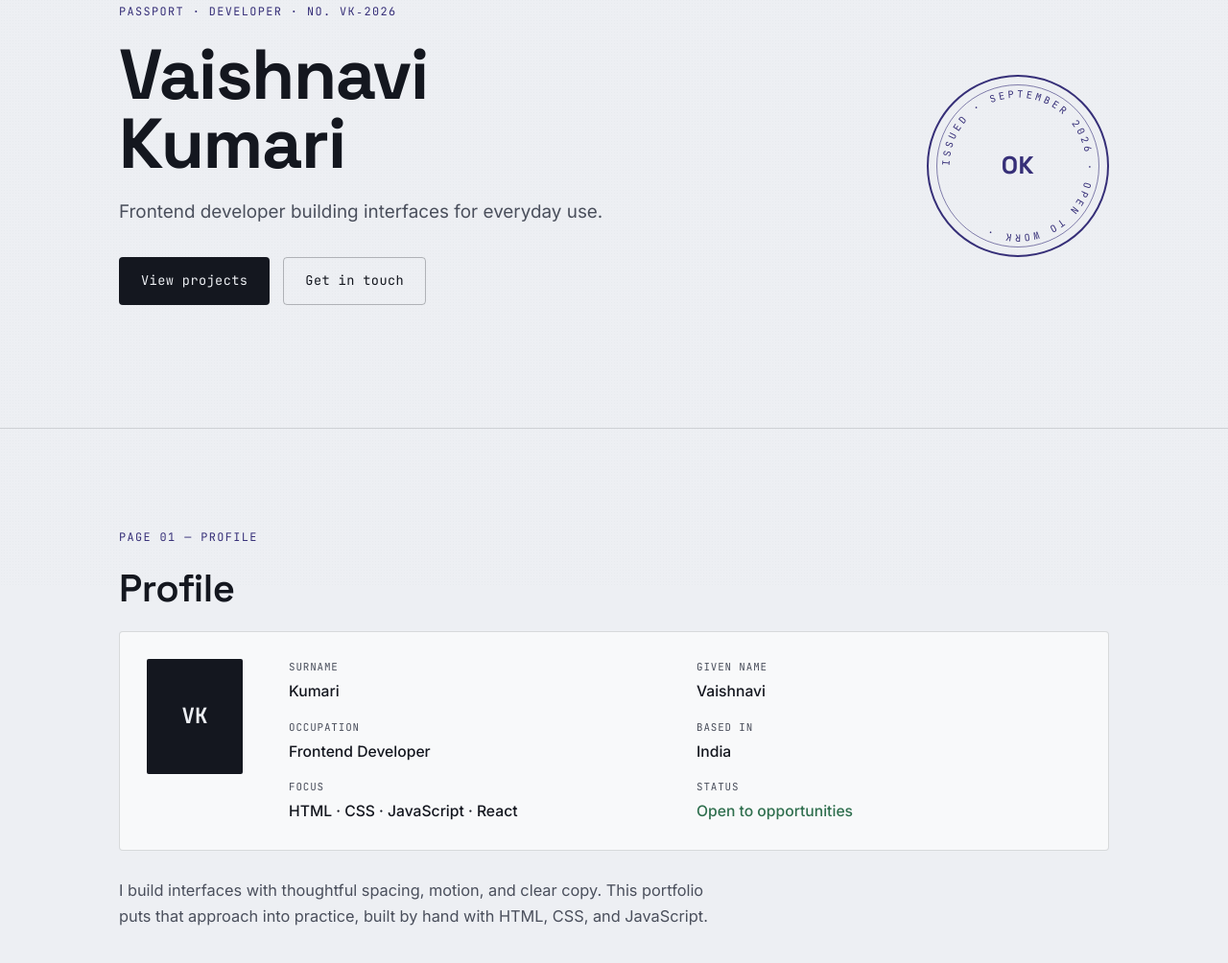
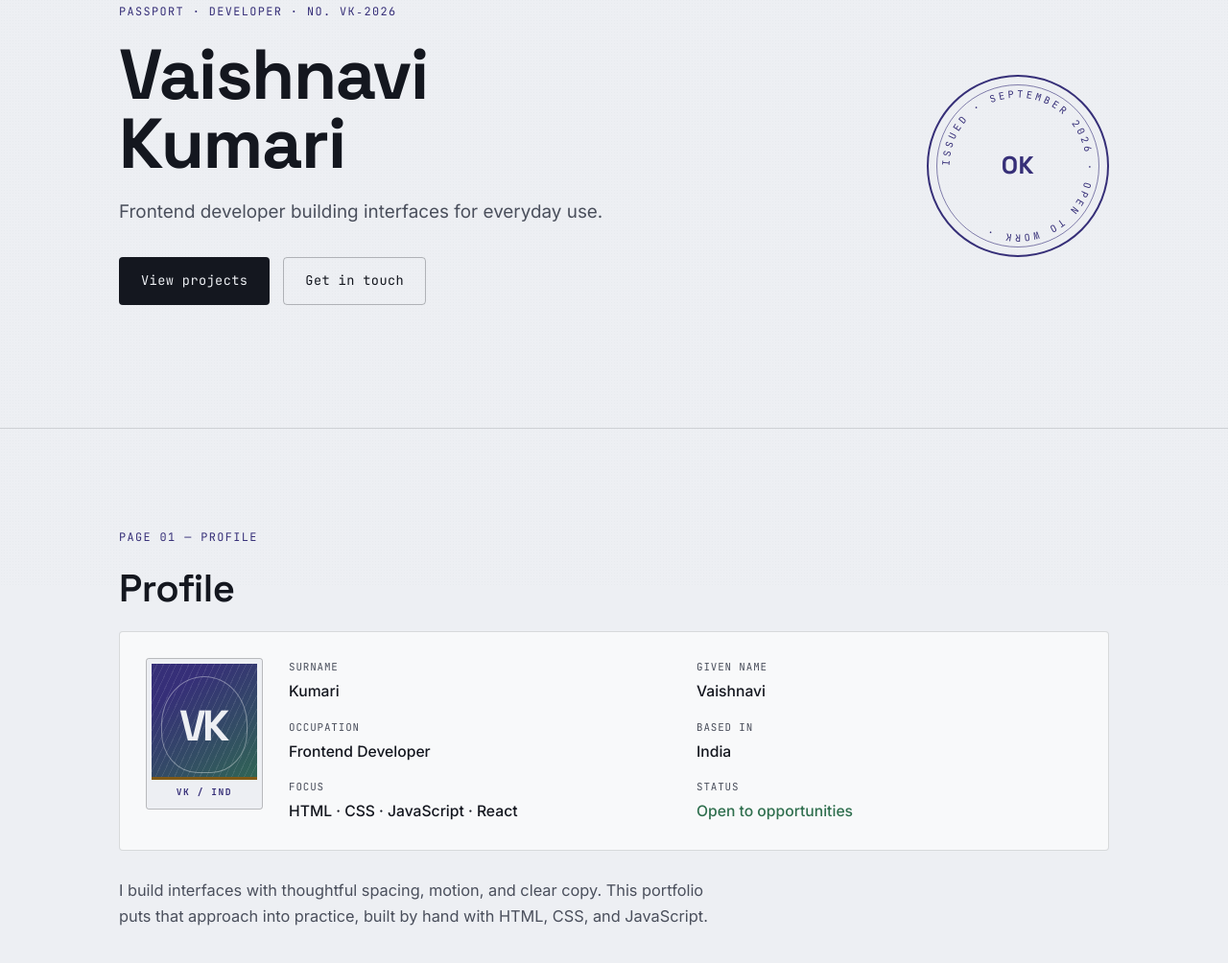
Before and after one commit to vaishnokri/vaishnavi-portfolio, a plain HTML site: page index.html in a window 1280 px wide. Shown: the part 190-1194 px from the top of the page at 96% size. Drawn offline with Linux system fonts and the light colour scheme.

Commit message:
feat: style profile monogram as a passport portrait

```diff
--- a/index.html
+++ b/index.html
@@ -89,7 +89,8 @@
       <h2 class="page__title">Profile</h2>
       <div class="datapage">
         <div class="datapage__photo" aria-hidden="true">
-          <span>VK</span>
+          <span class="datapage__monogram">VK</span>
+          <span class="datapage__photo-caption">VK / IND</span>
         </div>
         <dl class="datapage__fields">
           <div class="field"><dt>Surname</dt><dd>Kumari</dd></div>
--- a/style.css
+++ b/style.css
@@ -403,16 +403,59 @@ button:focus-visible {
 }
 
 .datapage__photo {
-  width: 100px;
-  height: 120px;
-  background: var(--ink);
+  position: relative;
+  isolation: isolate;
+  overflow: hidden;
+  width: 120px;
+  height: 156px;
+  border: 5px solid var(--paper);
+  outline: 1px solid var(--line-strong);
+  background: linear-gradient(145deg, var(--navy) 20%, var(--green));
   color: var(--paper);
   display: grid;
   place-items: center;
+  border-radius: 2px;
+}
+
+/* Fine security lines and an oval echo printed passport portraits. */
+.datapage__photo::before {
+  content: "";
+  position: absolute;
+  inset: 0;
+  z-index: -1;
+  background: repeating-linear-gradient(115deg, transparent 0 5px, var(--paper) 5px 6px);
+  opacity: 0.1;
+}
+.datapage__photo::after {
+  content: "";
+  position: absolute;
+  inset: 13px 10px 32px;
+  z-index: -1;
+  border: 1px solid currentColor;
+  border-radius: 50% 50% 42% 42%;
+  opacity: 0.4;
+}
+.datapage__monogram {
+  margin-top: -16px;
+  font-family: var(--font-display);
+  font-weight: 700;
+  font-size: 2.8rem;
+  line-height: 1;
+  letter-spacing: -0.08em;
+  padding-right: 0.08em;
+}
+.datapage__photo-caption {
+  position: absolute;
+  inset: auto 0 0;
+  padding: 5px 8px;
+  border-top: 3px solid var(--gold);
+  background: var(--paper);
+  color: var(--navy);
   font-family: var(--font-mono);
+  font-size: 0.6rem;
   font-weight: 700;
-  font-size: 1.4rem;
-  border-radius: 2px;
+  letter-spacing: 0.16em;
+  text-align: center;
 }
 
 .datapage__fields {
```
